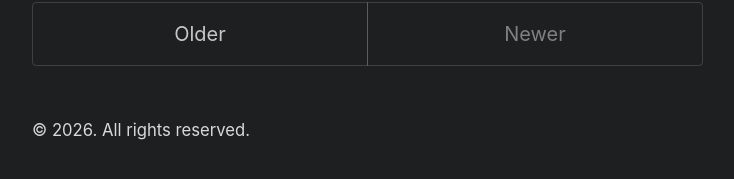
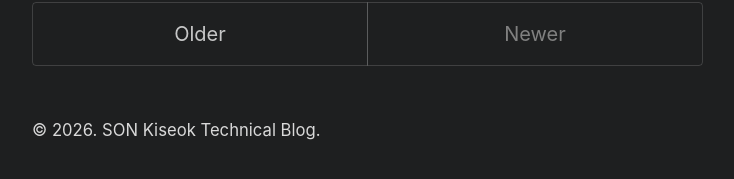
Before and after one commit to son1004007/son1004007.github.io, a Jekyll site: the page built from index.html, in a window 1280 px wide and 900 px high, scrolled down 2384 px. Shown: the part 708-887 px from the top of the window, without its empty margins (272-1006 px from the left). Built offline with Jekyll 4.4.1, drawn with Linux system fonts in a browser that asks for light colours; the list of posts is cut into pages by our own code.

Commit message:
layout: localize default layout for korean portfolio blog

```diff
--- a/_layouts/default.html
+++ b/_layouts/default.html
@@ -1,16 +1,16 @@
 <!DOCTYPE html>
-<html lang="en" data-theme="dark-poole">
+<html lang="ko" data-theme="dark-poole">
   {% include head.html %}
 
   <body>
     <div class="container content">
       <header class="masthead">
         <h3 class="masthead-title">
-          <a href="{{ site.baseurl }}/" title="Home">{{ site.title }}</a>
+          <a href="{{ '/' | relative_url }}" title="Home">{{ site.title }}</a>
 
           <nav class="nav">
             {% for nav in site.nav %}
-            <small><a href="{{ nav.url }}">{{ nav.title }}</a></small>
+            <small><a href="{{ nav.url | relative_url }}">{{ nav.title }}</a></small>
             {% endfor %}
           </nav>
         </h3>
@@ -25,7 +25,7 @@
           &copy;
           <time datetime="{{ site.time | date_to_xmlschema }}"
             >{{ site.time | date: '%Y' }}</time
-          >. All rights reserved.
+          >. SON Kiseok Technical Blog.
         </small>
       </footer>
     </div>
```
